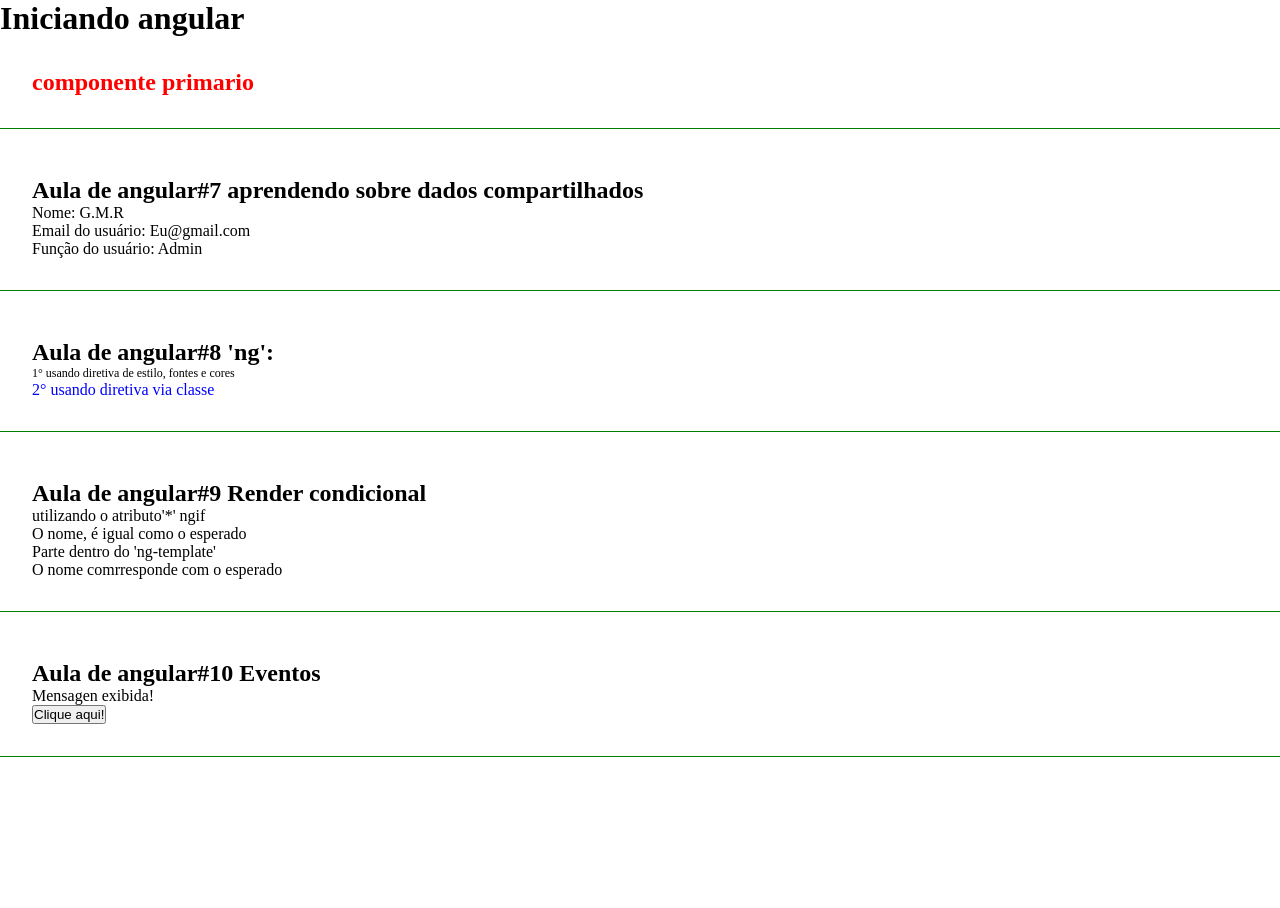
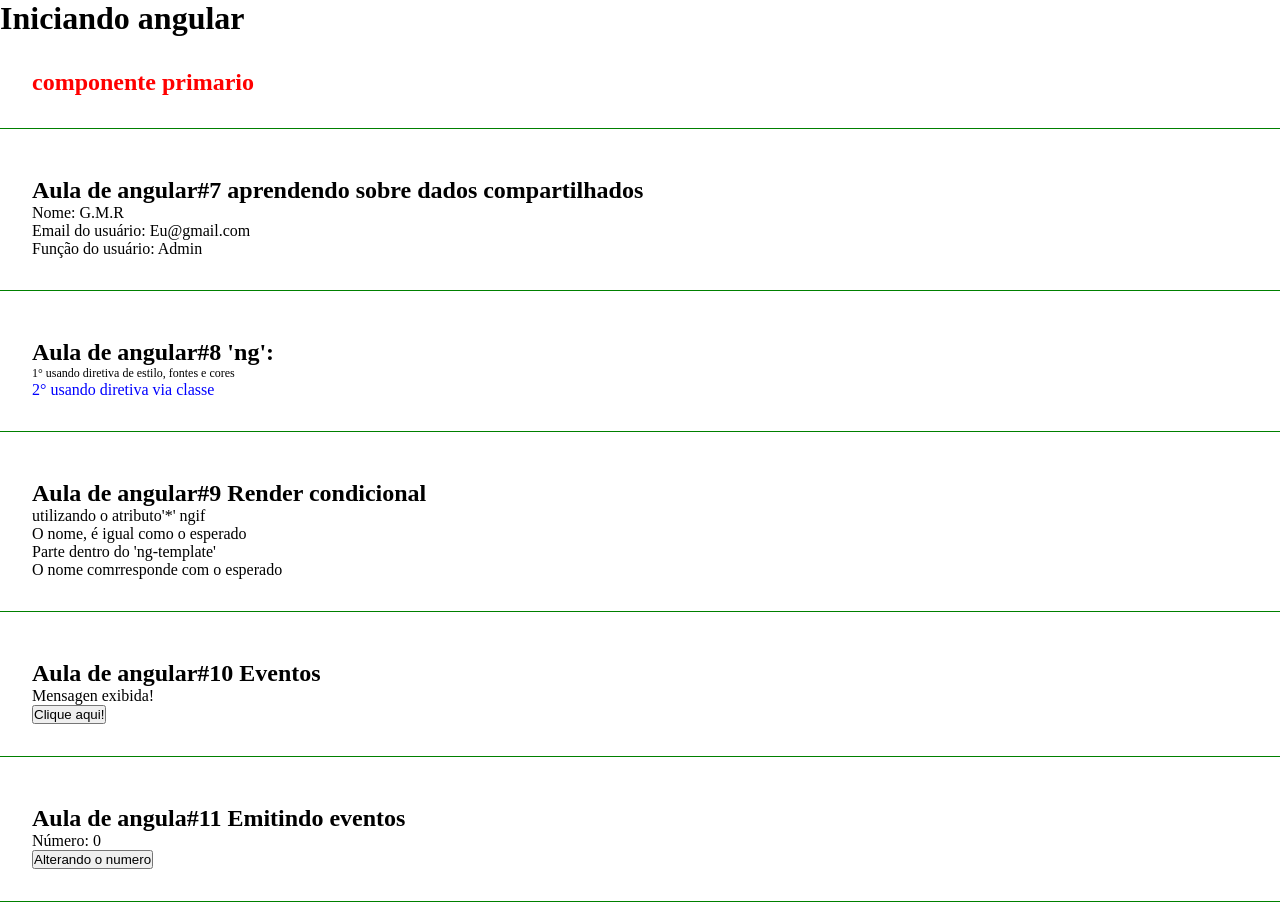
Before and after one commit to Dinos-s/Angular-Curso, an Angular app: page / in a window 1280 px wide. Shown: the top 908 px of the page. Built offline with nearby package versions, Linux system fonts and the light colour scheme.

Commit message:
Emitindo Eventos

```diff
--- a/src/app/app.component.html
+++ b/src/app/app.component.html
@@ -4,3 +4,4 @@
 <app-directives></app-directives>
 <app-if-render></app-if-render>
 <app-eventos></app-eventos>
+<app-emitter></app-emitter>
--- a/src/app/app.module.ts
+++ b/src/app/app.module.ts
@@ -8,6 +8,8 @@ import { ParentDataComponent } from './components/parent-data/parent-data.compon
 import { DirectivesComponent } from './components/directives/directives.component';
 import { IfRenderComponent } from './components/if-render/if-render.component';
 import { EventosComponent } from './components/eventos/eventos.component';
+import { EmitterComponent } from './components/emitter/emitter.component';
+import { ChangeNumberComponent } from './components/change-number/change-number.component';
 
 @NgModule({
   declarations: [
@@ -16,7 +18,9 @@ import { EventosComponent } from './components/eventos/eventos.component';
     ParentDataComponent,
     DirectivesComponent,
     IfRenderComponent,
-    EventosComponent
+    EventosComponent,
+    EmitterComponent,
+    ChangeNumberComponent
   ],
   imports: [
     BrowserModule,
--- /dev/null
+++ b/src/app/components/change-number/change-number.component.html
@@ -0,0 +1,2 @@
+<button (click)="handleClick()">Alterando o numero</button>
+<!-- O componente filho, terá a função apenas de emitir a ação que será executada pelo componente pai. -->
--- /dev/null
+++ b/src/app/components/change-number/change-number.component.ts
@@ -0,0 +1,21 @@
+import { Component, EventEmitter, OnInit, Output } from '@angular/core';
+
+@Component({
+  selector: 'app-change-number',
+  templateUrl: './change-number.component.html',
+  styleUrls: ['./change-number.component.css']
+})
+export class ChangeNumberComponent implements OnInit {
+
+  @Output() changeNumber: EventEmitter<any> = new EventEmitter();
+
+  constructor() { }
+
+  ngOnInit(): void {
+  }
+
+  handleClick(){
+    this.changeNumber.emit();
+  }
+
+}
--- /dev/null
+++ b/src/app/components/emitter/emitter.component.html
@@ -0,0 +1,5 @@
+<div class="class">
+    <h2>Aula de angula#11 Emitindo eventos</h2>
+    <p>Número: {{myNumber}}</p>
+    <app-change-number (changeNumber)="onChangeNumber()"></app-change-number>
+</div>
--- /dev/null
+++ b/src/app/components/emitter/emitter.component.ts
@@ -0,0 +1,20 @@
+import { Component, OnInit } from '@angular/core';
+
+@Component({
+  selector: 'app-emitter',
+  templateUrl: './emitter.component.html',
+  styleUrls: ['./emitter.component.css']
+})
+export class EmitterComponent implements OnInit {
+  myNumber: number = 0;
+
+  constructor() { }
+
+  ngOnInit(): void {
+  }
+
+  onChangeNumber(){
+    this.myNumber = Math.floor(Math.random() * 10)
+  }
+
+}
--- a/src/app/components/eventos/eventos.component.html
+++ b/src/app/components/eventos/eventos.component.html
@@ -1,5 +1,5 @@
 <div class="class">
     <h2>Aula de angular#10 Eventos</h2>
     <p *ngIf="show">Mensagen exibida!</p>
-    <button onclick="showMessage()">Clique aqui!</button>
+    <button (click)="showMessage()">Clique aqui!</button>
 </div>
--- a/src/app/components/eventos/eventos.component.ts
+++ b/src/app/components/eventos/eventos.component.ts
@@ -15,6 +15,6 @@ export class EventosComponent implements OnInit {
   }
 
   showMessage(): void{
-    this.show = !this.show //togle, um estilo de envento onde, o valor a ser mostrado será o inverso, nesse caso true -> false e false -> true;
+    this.show = !this.show; //togle, um estilo de envento onde, o valor a ser mostrado será o inverso, nesse caso true -> false e false -> true;
   }
 }
```
Also changed, not shown: src/app/components/change-number/change-number.component.css (added), src/app/components/emitter/emitter.component.css (added), 2 other files (tests, documents, lock files or other folders).
